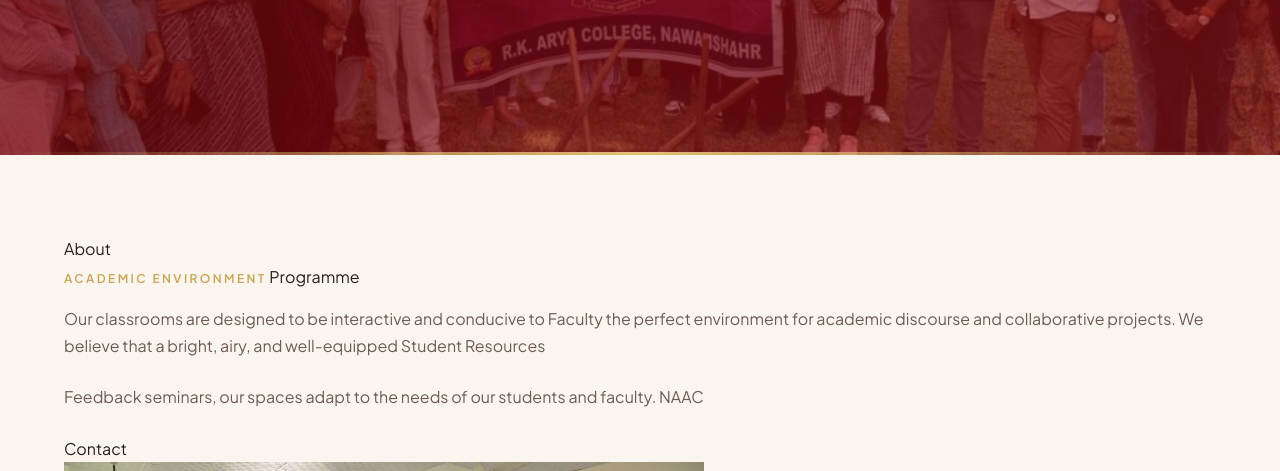
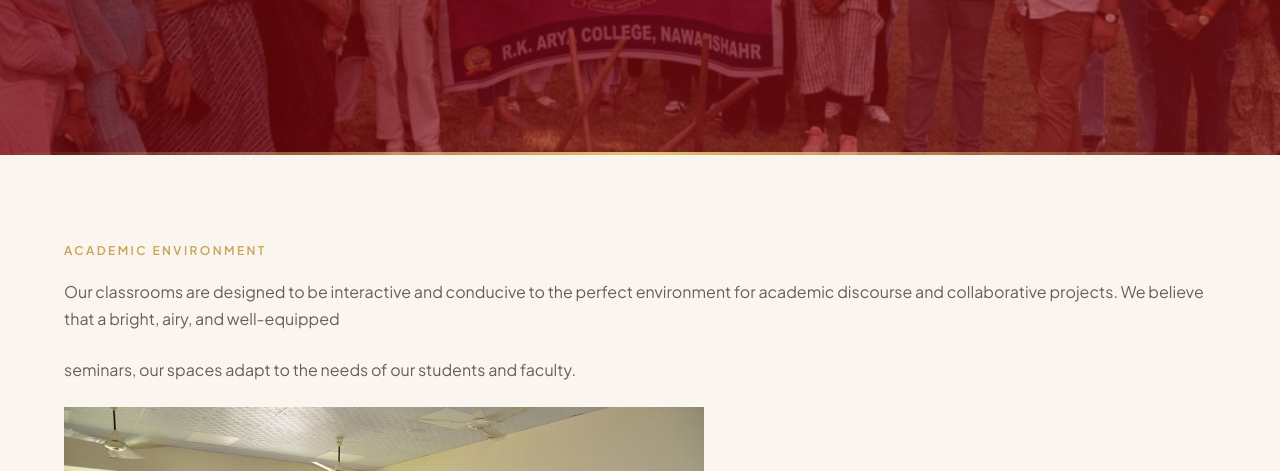
Before and after one commit to Tarun-mehra/college_project, a website: page pages/facilities.html in a window 1280 px wide. Shown: the part 481-952 px from the top of the page. Drawn offline with nearby package versions, Linux system fonts and the light colour scheme; a web font is replaced by a local one.

Commit message:
Update website

```diff
--- a/pages/facilities.html
+++ b/pages/facilities.html
@@ -758,25 +758,18 @@
     <!-- ===== ACADEMIC ENVIRONMENT ===== -->
     <section id="academic-environment" class="section">
       <div class="container">
-          <a href="about.html#about">About</a>
           <div class="split-text reveal">
             <span class="eyebrow">Academic Environment</span>
-          <a href="programme.html#programme-directory">Programme</a>
             <p>
               Our classrooms are designed to be interactive and conducive to
-          <a href="faculty.html">Faculty</a>
               the perfect environment for academic discourse and collaborative
               projects. We believe that a bright, airy, and well-equipped
-          <a href="student-resources.html#student-resources">Student Resources</a>
             </p>
             <p>
-          <a href="feedback.html#feedback">Feedback</a>
               seminars, our spaces adapt to the needs of our students and
               faculty.
-          <a href="naac.html#naac">NAAC</a>
           </div>
           <div class="split-image reveal">
-          <a href="contact.html#contact">Contact</a>
               <img
                 id="img-first-standard"
                 src="../assets/images/faculty/lab.jpg"
@@ -1070,19 +1063,19 @@
       // College photographs when ready.
       // ==========================================
       const campusImages = {
-        hero: "/assets/images/faculty/hero.jpeg",
-        firstStandard: "/assets/images/faculty/lab.jpg",
-        library: "/assets/images/faculty/lib.jpg",
-        seminarHall: "/assets/images/events/saini.jpg",
-        cafeteria: "/assets/images/events/cafeteria.jpg",
-        sports: "/assets/images/faculty/sport.jpg",
-        ncc: "/assets/images/faculty/ncc.jpeg",
-        nss: "/assets/images/faculty/nss.jpg",
-        festival1: "/assets/images/events/fes1.jpg",
-        festival2: "/assets/images/events/fes2.jpg",
-        festival3: "/assets/images/events/fes.jpg",
-        festival4: "/assets/images/events/fes4.jpg",
-        festival5: "/assets/images/events/fes5.jpeg",
+        hero: "../assets/images/faculty/hero.jpeg",
+        firstStandard: "../assets/images/faculty/lab.jpg",
+        library: "../assets/images/faculty/lib.jpg",
+        seminarHall: "../assets/images/events/saini.jpg",
+        cafeteria: "../assets/images/events/cafeteria.jpg",
+        sports: "../assets/images/faculty/sport.jpg",
+        ncc: "../assets/images/faculty/ncc.jpeg",
+        nss: "../assets/images/faculty/nss.jpg",
+        festival1: "../assets/images/events/fes1.jpg",
+        festival2: "../assets/images/events/fes2.jpg",
+        festival3: "../assets/images/events/fes.jpg",
+        festival4: "../assets/images/events/fes4.jpg",
+        festival5: "../assets/images/events/fes5.jpeg",
       };
 
       // ==========================================
```
